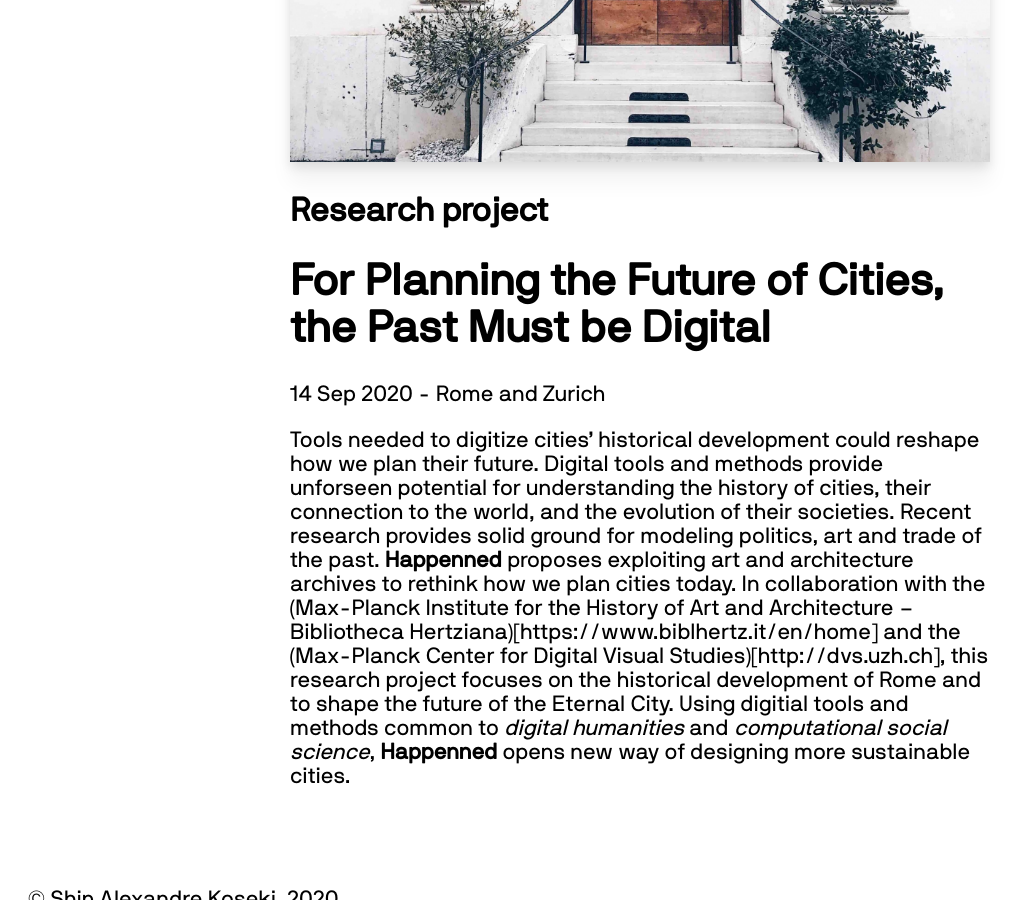
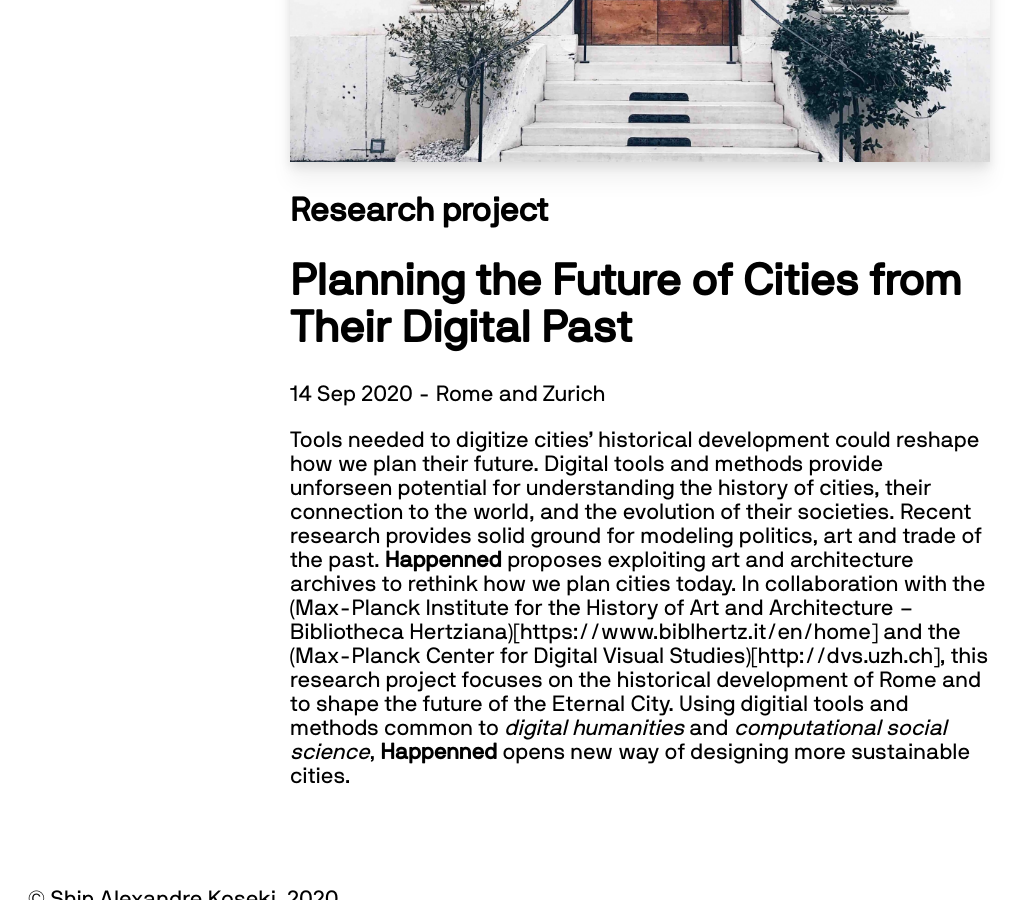
Before and after one commit to sjinko/sjinko.github.io, a Jekyll site: the page built from _posts/2020-09-14-bibliotheca_hertziana.md, in a window 1280 px wide and 900 px high, scrolled down 1043 px. Shown: the whole window, without its empty margins (0-1028 px from the left). Built offline with Jekyll 4.4.1, drawn with Linux system fonts in a browser that asks for light colours.

Commit message:
Edit title

```diff
--- a/_posts/2020-09-14-bibliotheca_hertziana.md
+++ b/_posts/2020-09-14-bibliotheca_hertziana.md
@@ -1,5 +1,5 @@
 ---
-title: For Planning the Future of Cities, the Past Must be Digital
+title: Planning the Future of Cities from Their Digital Past
 author: Shin Alexandre Koseki
 category: Research project
 tag: [art history, rome, space, maps, archives]
```
